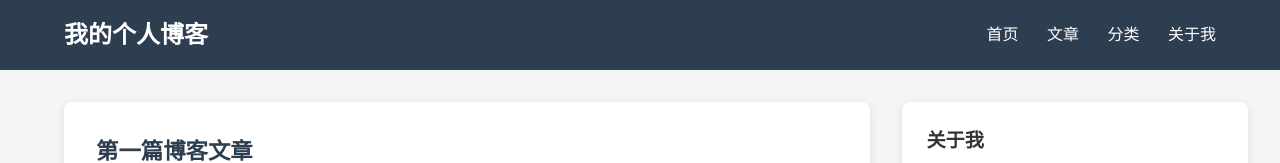
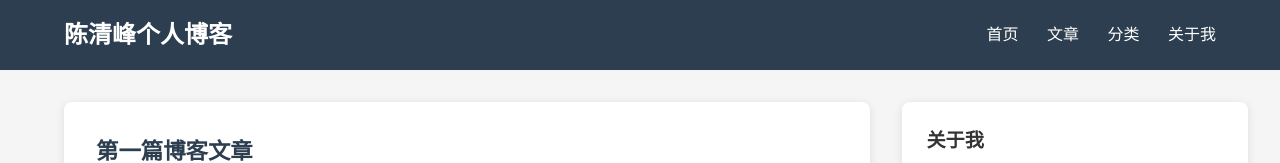
Before and after one commit to CQF156879520/msmw, a plain HTML site: page index.html in a window 1280 px wide. Shown: the top 163 px of the page. Drawn offline with Linux system fonts and the light colour scheme.

Commit message:
Change logo text to 陈清峰个人博客

```diff
--- a/index.html
+++ b/index.html
@@ -156,7 +156,7 @@
 <body>
     <header>
         <div class="nav-container">
-            <div class="logo">我的个人博客</div>
+            <div class="logo">陈清峰个人博客</div>
             <nav>
                 <a href=" ">首页</a >
                 <a href="#">文章</a >
```
